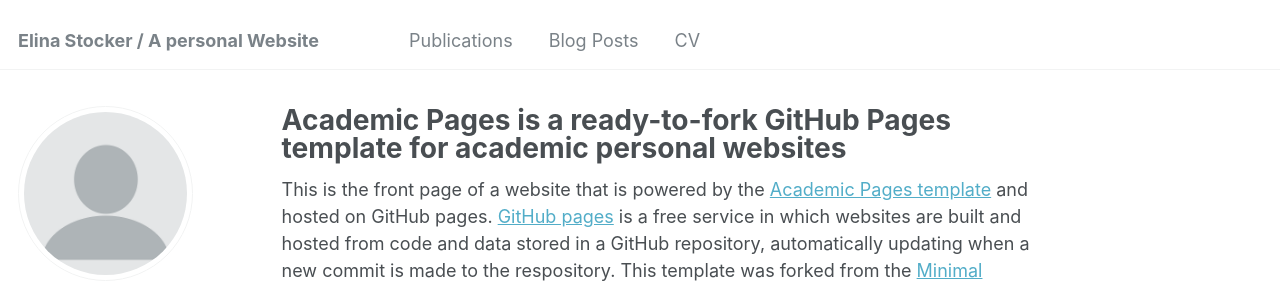
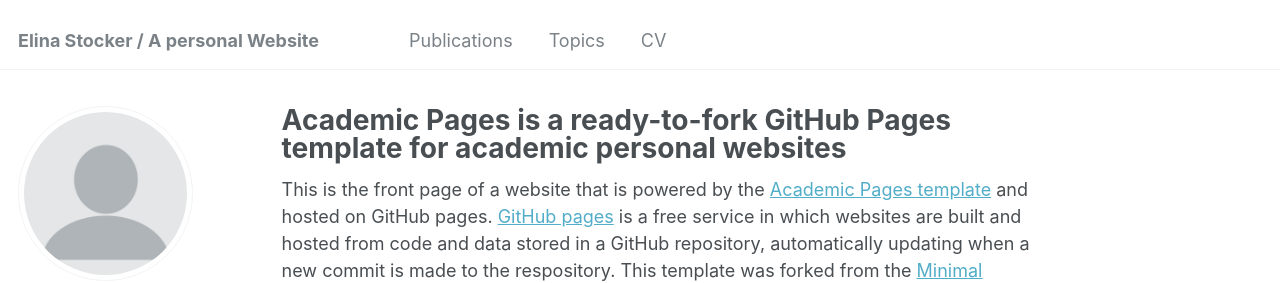
Before and after one commit to juliaelina/elina-stocker, a Jekyll site: the page built from _pages/about.md, in a window 1280 px wide. Shown: the top 283 px of the page. Built offline with Jekyll 4.4.1, drawn with Linux system fonts in a browser that asks for light colours; some web fonts are replaced.

Commit message:
Update navigation.yml

```diff
--- a/_data/navigation.yml
+++ b/_data/navigation.yml
@@ -14,11 +14,11 @@ main:
   #- title: "Teaching"
   #  url: /teaching/
 
-  #- title: "Portfolio"
-  #  url: /portfolio/
+  - title: "Topics"
+    url: /topics/
 
-  - title: "Blog Posts"
-    url: /year-archive/
+  #- title: "Blog Posts"
+  #  url: /year-archive/
 
   - title: "CV"
     url: /cv/
```
